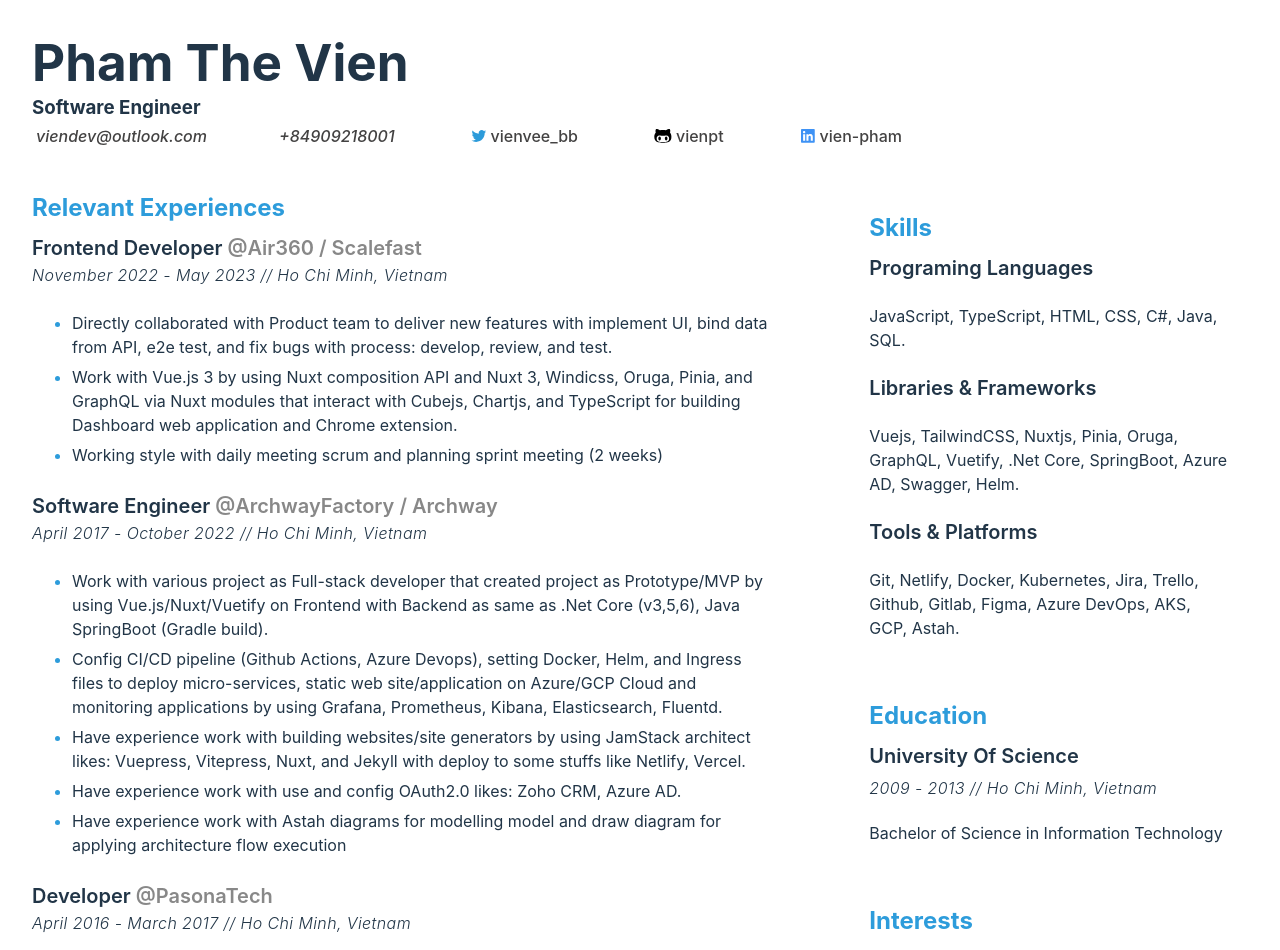
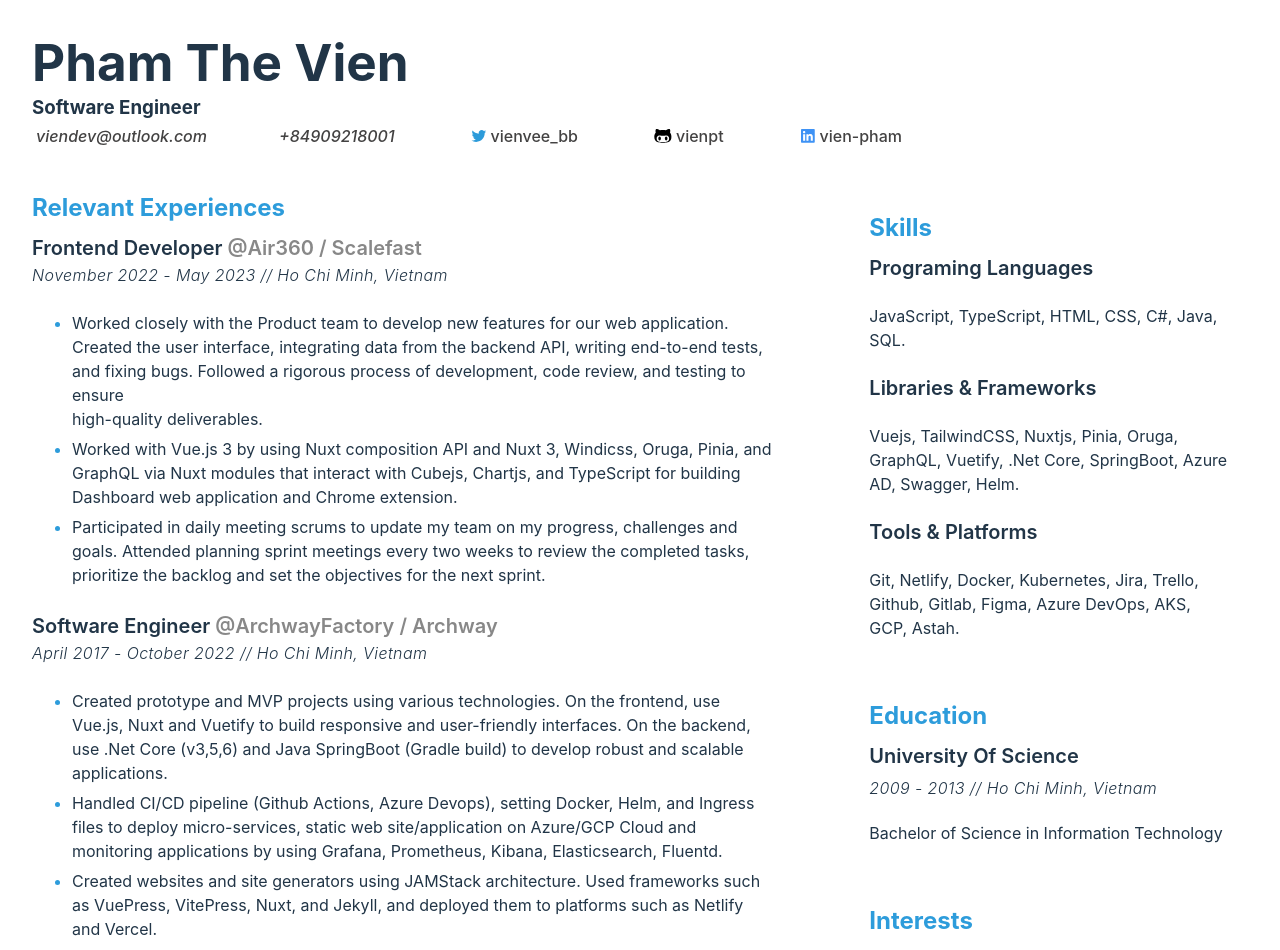
Before and after one commit to vienpt/vienpham-cv, a React (Vite) app: page / in a window 1280 px wide. Shown: the top 950 px of the page. Built offline with nearby package versions, Linux system fonts and the light colour scheme.

Commit message:
fix: update description experiences

```diff
--- a/src/App.tsx
+++ b/src/App.tsx
@@ -45,14 +45,12 @@
               November 2022 - May 2023 <span>// Ho Chi Minh, Vietnam</span>
             </div>
             <ul className="cv-journey__experience-description">
-              <li>Directly collaborated with Product team to deliver new features with implement UI,
-                bind data from API, e2e test, and fix bugs with process: develop, review, and test.
+              <li>Worked closely with the Product team to develop new features for our web application. Created the user interface, integrating data from the backend API, writing end-to-end tests, and fixing bugs.
+                Followed a rigorous process of development, code review, and testing to ensure <br />high-quality deliverables.
               </li>
-              <li>Work with Vue.js 3 by using Nuxt composition API and Nuxt 3, Windicss,
-                Oruga, Pinia, and GraphQL via Nuxt modules that interact with Cubejs, Chartjs,
-                and TypeScript for building Dashboard web application and Chrome extension.
+              <li>Worked with Vue.js 3 by using Nuxt composition API and Nuxt 3, Windicss, Oruga, Pinia, and GraphQL via Nuxt modules that interact with Cubejs, Chartjs, and TypeScript for building Dashboard web application and Chrome extension.
               </li>
-              <li>Working style with daily meeting scrum and planning sprint meeting (2 weeks)</li>
+              <li>Participated in daily meeting scrums to update my team on my progress, challenges and goals. Attended planning sprint meetings every two weeks to review the completed tasks, prioritize the backlog and set the objectives for the next sprint.</li>
             </ul>
           </div>
           {/*archway*/}
@@ -64,23 +62,21 @@
             </div>
             <ul className={'cv-journey__experience-description'}>
               <li>
-                Work with various project as Full-stack developer that created project
-                as Prototype/MVP by using Vue.js/Nuxt/Vuetify on Frontend with Backend as same as .Net Core (v3,5,6),
-                Java SpringBoot (Gradle build).
+                Created prototype and MVP projects using various technologies. On the frontend, use Vue.js, Nuxt and Vuetify to build responsive and user-friendly interfaces.
+                On the backend, use .Net Core (v3,5,6) and Java SpringBoot (Gradle build) to develop robust and scalable applications.
               </li>
               <li>
-                Config CI/CD pipeline (Github Actions, Azure Devops), setting Docker, Helm, and Ingress files to deploy micro-services,
+                Handled CI/CD pipeline (Github Actions, Azure Devops), setting Docker, Helm, and Ingress files to deploy micro-services,
                 static web site/application on Azure/GCP Cloud and monitoring applications by using Grafana, Prometheus, Kibana, Elasticsearch, Fluentd.
               </li>
               <li>
-                Have experience work with building websites/site generators by using JamStack architect likes: Vuepress, Vitepress, Nuxt,
-                and Jekyll with deploy to some stuffs like Netlify, Vercel.
+                Created websites and site generators using JAMStack architecture. Used frameworks such as VuePress, VitePress, Nuxt, and Jekyll, and deployed them to platforms such as Netlify and Vercel.
               </li>
               <li>
-                Have experience work with use and config OAuth2.0 likes: Zoho CRM, Azure AD.
+                Worked with OAuth2.0 likes: Zoho CRM, Azure AD.
               </li>
               <li>
-                Have experience work with Astah diagrams for modelling model and draw diagram for applying architecture flow execution
+                Designed and modeled software systems and created diagrams that show the system architecture and execution flow accurately by using Astah.
               </li>
 
               {/*Familiar with using Linux, command, terminal.*/}
@@ -110,7 +106,7 @@
             <ul className="cv-journey__experience-description">
               <li>Collaborated with a small team for training Ruby on Rails courses.
               </li>
-              <li>Have a change to learn about command line, Github, Gitlab, Linux.</li>
+              <li>Have a changed to learn about command line, Github, Gitlab, Linux.</li>
             </ul>
           </div>
           {/*intec*/}
@@ -121,7 +117,7 @@
               Otc 2013 - Otc 2015 <span>// Ho Chi Minh, Vietnam</span>
             </div>
             <ul className="cv-journey__experience-description">
-              <li>Maintain and test outsource project with .Net stack: VB6, MVC 3.</li>
+              <li>Maintained and tested outsource project with .Net stack: VB6, MVC 3.</li>
             </ul>
           </div>
         </div>
```
